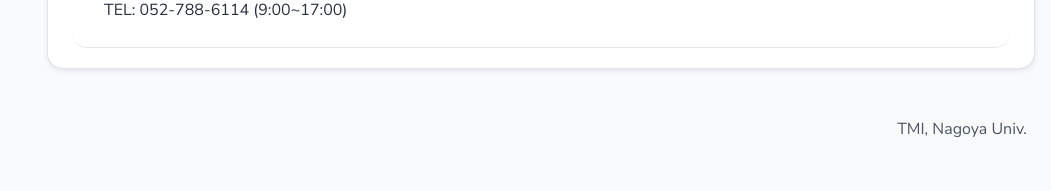
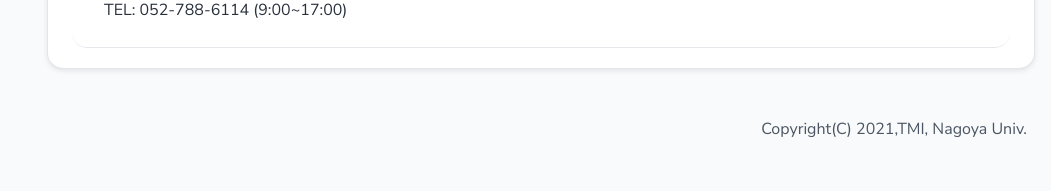
Before and after one commit to nkawa/vimeo-coursetool, a Django app: page /privacy in a window 1280 px wide. Shown: the part 866-1057 px from the top of the page, without its empty margins (229-1280 px from the left). Run offline with Django 3.2, Linux system fonts and the light colour scheme; some libraries are stand-ins or nearby versions.

Commit message:
update setting

```diff
--- a/auth0login/templates/includes/footer.html
+++ b/auth0login/templates/includes/footer.html
@@ -9,7 +9,7 @@
                   <ul class="list-inline list-group-flush list-group-borderless text-center text-xl-right mb-0">
                       <li class="list-inline-item px-0 px-sm-2">
                           <a target="_blank"
-                             href="https://www.tmi.mirai.nagoya-u.ac.jp">TMI, Nagoya Univ.</a>
+                             href="https://www.tmi.mirai.nagoya-u.ac.jp">Copyright(C) 2021,TMI, Nagoya Univ.</a>
                       </li>
                   </ul>
               </div>
--- a/auth0login/views.py
+++ b/auth0login/views.py
@@ -76,6 +76,7 @@ def user_settings(request):
     user = request.user
     try:
         auth0user = user.social_auth.get(provider='auth0')
+        up , ok= UserProfile.objects.get_or_create(user=user)
     except:
         return redirect(logout)
 
@@ -86,6 +87,7 @@ def user_settings(request):
     context['username'] = user.username
     context['first_name'] = user.first_name
     context['last_name'] = user.last_name
+    context['up'] = up  # UserProfile
     context['email'] = auth0user.extra_data['email']
 
     html_template =  loader.get_template( 'settings.html' )
```
